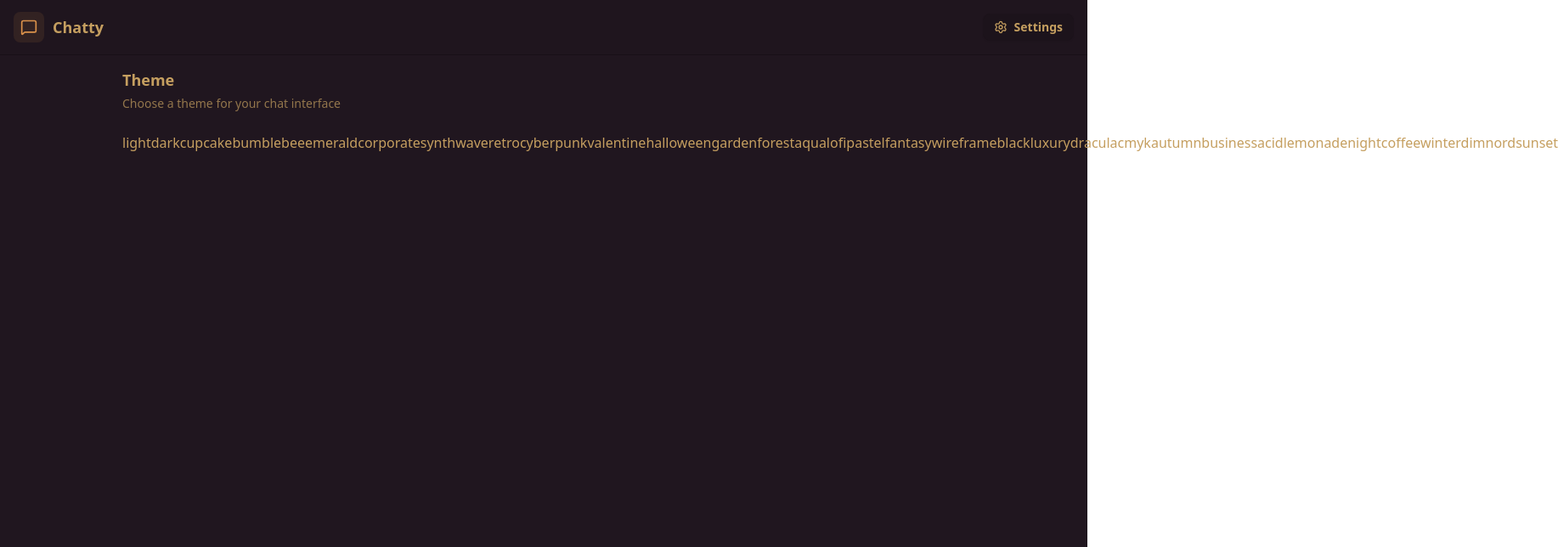
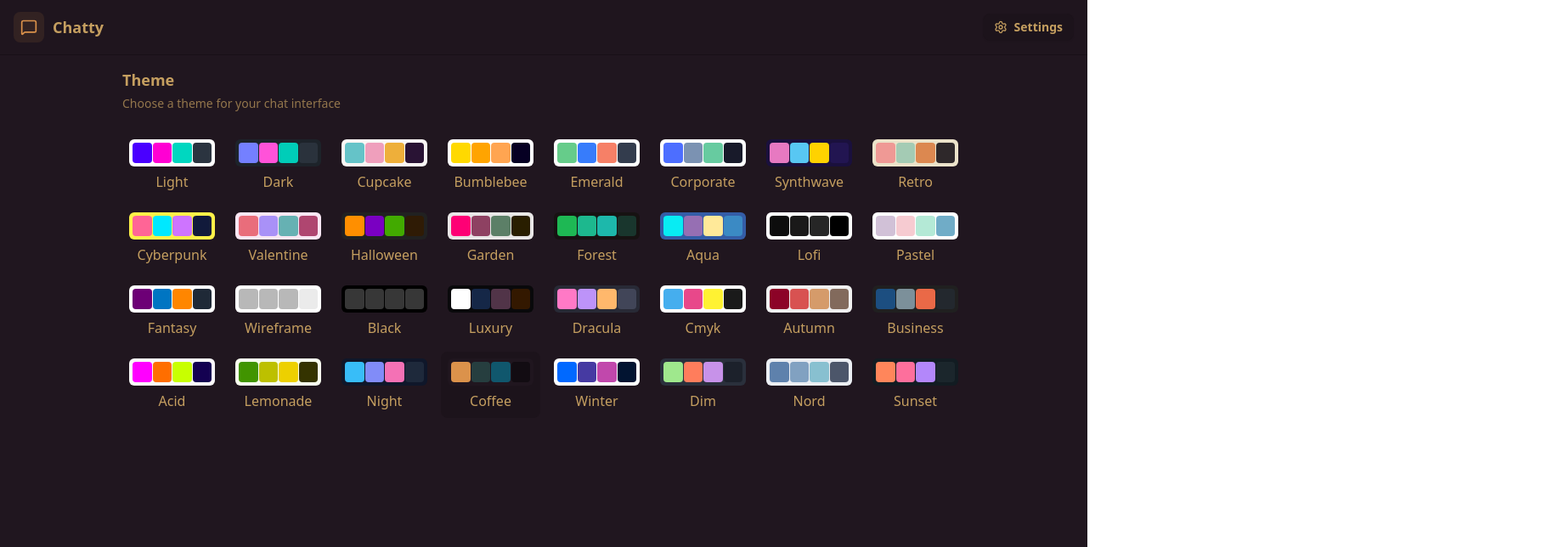
Before and after one commit to LivingLegacy95/socket.io-real-time-chat-w-img-uplds, a React (Vite) app in the folder client/chat_app_w_img_uplds/: page /settings in a window 1280 px wide. Shown: the top 644 px of the page at 85% size, 1834 px wide, since content can reach past the window. Built offline with nearby package versions, Linux system fonts and the light colour scheme; no server answers.

Commit message:
updated theme UI on settings page

```diff
--- a/client/chat_app_w_img_uplds/src/views/SettingsPage.jsx
+++ b/client/chat_app_w_img_uplds/src/views/SettingsPage.jsx
@@ -23,7 +23,28 @@ const SettingsPage = () => {
 					</p>
 				</div>
 				<div className=" grid grid-cols-4 sm:grid-cols-6 md:grid-cols-8 gap-2">
-					{THEMES}
+					{THEMES.map((t) => (
+						<button
+							key={t}
+							className={`group flex flex-col items-center gap-1.5 p-2 rounded-lg transition-colors ${theme === t ? "bg-base-200" : "hover:-bg-base-200/50"}`}
+							onClick={() => setTheme(t)}
+						>
+							<div
+								className="relative h-8 w-full rounded-md overflow-hidden"
+								data-theme={t}
+							>
+								<div className="absolute inset-0 grid grid-cols-4 gap-px p-1">
+									<div className="rounded bg-primary"></div>
+									<div className="rounded bg-secondary"></div>
+									<div className="rounded bg-accent"></div>
+									<div className="rounded bg-neutral"></div>
+								</div>
+							</div>
+							<span className="text-[11-px] font-medium truncate w-full text-center">
+								{t.charAt(0).toUpperCase() + t.slice(1)}
+							</span>
+						</button>
+					))}
 				</div>
 			</div>
 		</div>
```
